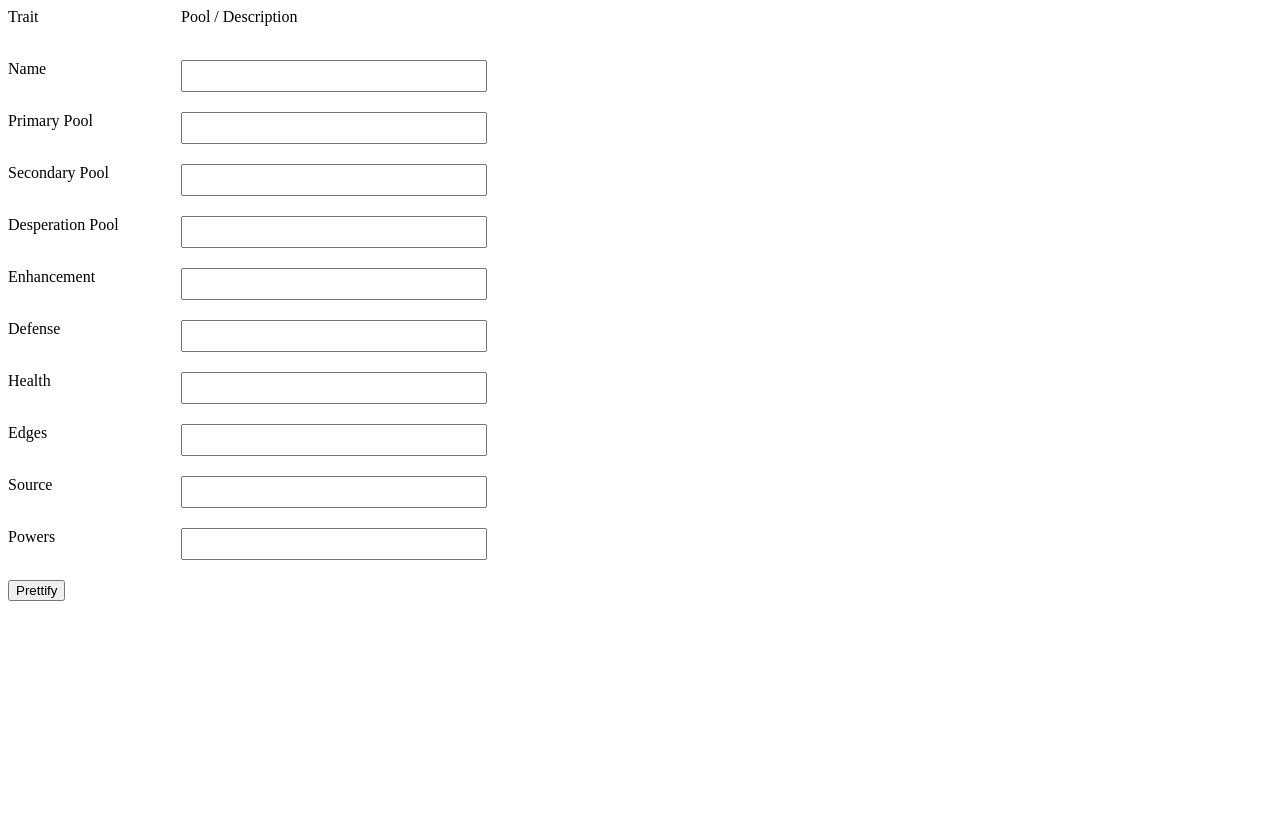
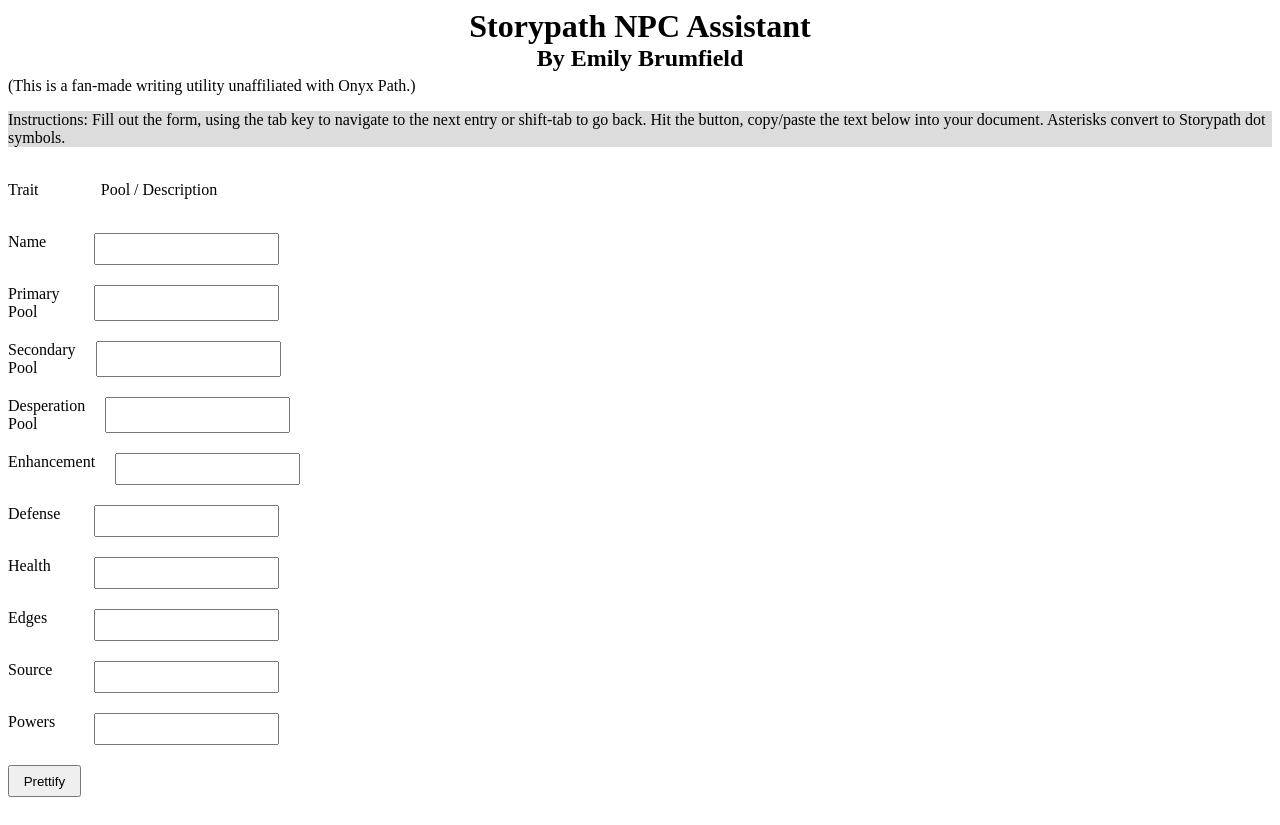
Before and after one commit to EmilyBrumfield/storypath-NPC-aid, a plain HTML site: page index.html in a window 1280 px wide. Before the commit the page ends 800 px from the top, so only its background shows below. Drawn offline with Linux system fonts and the light colour scheme.

Commit message:
improve interface

```diff
--- a/index.css
+++ b/index.css
@@ -1,3 +1,9 @@
+.splitter {
+    display: grid;
+    grid-template-columns: 1fr 1fr;
+    grid-gap: 20px;
+}
+
 .traits-container {
     display: grid;
     grid-template-columns: 1fr;
@@ -14,3 +20,19 @@
 #output {
     margin-top: 20px;
 }
+
+.instructions {
+    background-color: rgb(220,220,220)
+}
+
+h1 {
+    margin: 0px;
+}
+
+h2 {
+    margin: 0px;
+}
+
+p {
+    margin-top: 5px;
+}
--- a/index.html
+++ b/index.html
@@ -7,15 +7,22 @@
     <meta name="viewport" content="width=device-width, initial-scale=1">
     <link href="index.css" rel="stylesheet">
 
-    <title>Template</title>
+    <title>Storypath NPC Assistant</title>
+    <h1 style="text-align: center">Storypath NPC Assistant</h1>
+    <h2 style="text-align: center">By Emily Brumfield</h2>
+    <p>(This is a fan-made writing utility unaffiliated with Onyx Path.)</p>
 
   </head>
 
   <body>
     <main>
-      <div id="app"></div>
-      <button onClick="prettify()">Prettify</button>
-      <div id="output"></div>
+      <p class="instructions">Instructions: Fill out the form, using the tab key to navigate to the next entry or shift-tab to go back.
+        Hit the button, copy/paste the text below into your document. Asterisks convert to Storypath dot symbols.</p>
+      <br />
+      <div class="splitter">
+        <div id="app"></div>
+        <div id="output"></div>
+      </div>
     </main>
     <script src="index.js"></script>
   </body>
--- a/index.js
+++ b/index.js
@@ -21,6 +21,9 @@ let template = `<div class="traits-container">
     ${trait("edges", "Edges")}
     ${trait("source", "Source")}
     ${trait("powers", "Powers")}
+    <div class="trait-div">
+        <button onClick="prettify()">Prettify</button>
+    </div>
 </div>`
 
 let getter = function(target){
```
